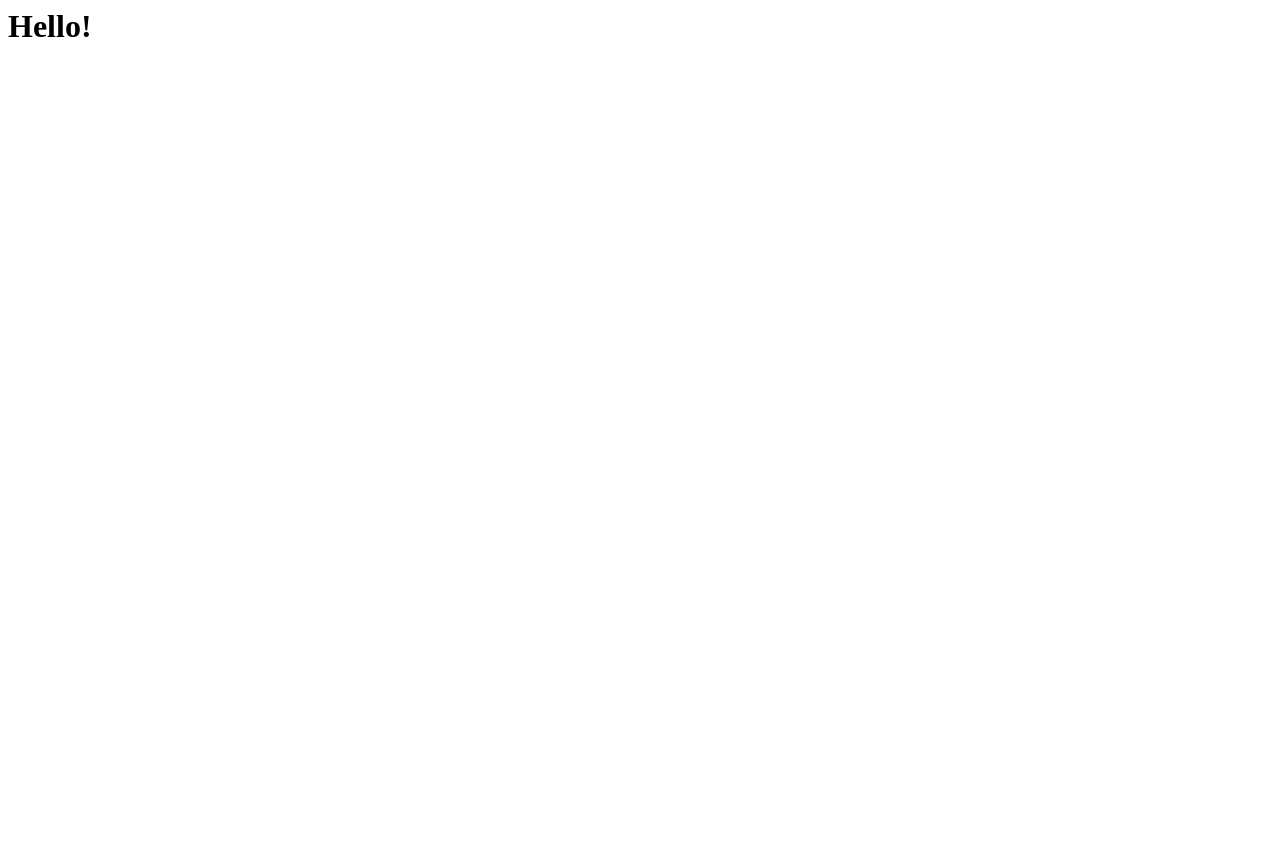
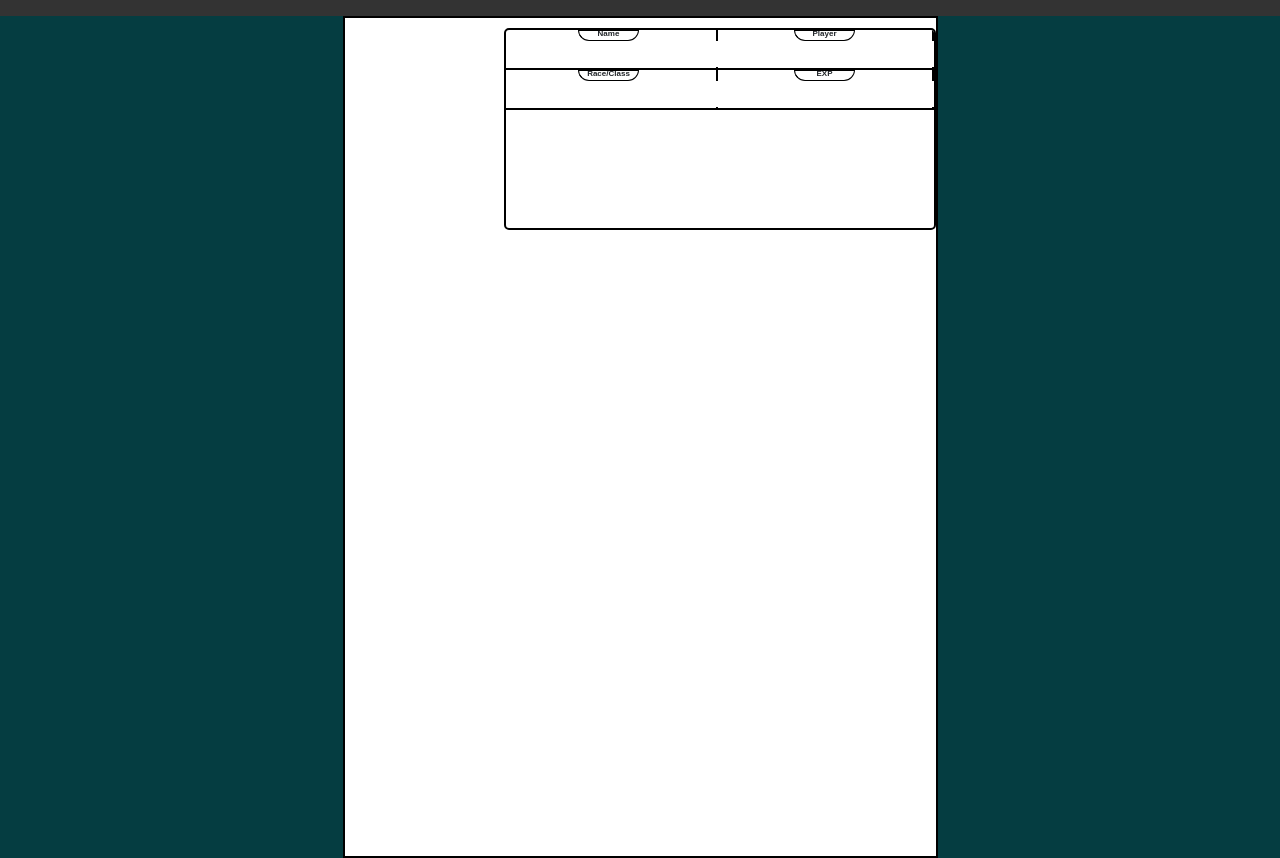
Before and after one commit to benphantom41/urchins-fall-character-sheet, a plain HTML site: page index.html in a window 1280 px wide. Before the commit the page ends 800 px from the top, so only its background shows below. Drawn offline with nearby package versions, Linux system fonts and the light colour scheme.

Commit message:
Added basic player info

```diff
--- /dev/null
+++ b/index.css
@@ -0,0 +1,93 @@
+body {
+    background-color: #053d41;
+}
+
+.topnav {
+    background-color: #333;
+    overflow: hidden;
+}
+
+.topnav ul li {
+    float: left;
+    text-align: left;
+    padding: 14px 16px;
+    font-size: 17px;
+    list-style-type: none;
+    text-decoration: none;
+
+}
+
+.character-sheet-background {
+    margin: auto;
+    width: 595px;
+    height: 842px;
+    left: 0px;
+    top: 0px;
+    background: #ffffff;
+    border: 2px solid #000000;
+
+
+}
+
+.player-info {
+    border: 2px solid #000000;
+    border-radius: 5px;
+    float: right;
+    width: 432px;
+    height: 202px;
+    margin-top: 10px;
+    overflow: hidden;
+}
+
+.basic-player-info {
+    display: grid;
+    grid-template-columns: 216px 216px;
+    grid-template-rows: auto auto;
+    float: right;
+    width: 432px;
+    height: 80px;
+
+}
+
+.player-info-item {
+    /*background-color: aqua;*/
+    border-bottom: 2px solid black;
+    border-right: 2px solid black;
+}
+
+.item-label {
+
+    position: relative;
+    margin: auto;
+    width: 61px;
+    height: 11px;
+
+
+    border: 1px solid #000000;
+    border-radius: 345px 345px 0px 0px;
+    transform: rotate(-180deg);
+    top: 0%;
+}
+
+.label-text{
+    position: relative;
+    margin: auto;
+    font-size: 8px;
+    font-family: sans-serif;
+    text-align: center;
+    font-weight: bold;
+    transform: rotate(180deg);
+}
+
+
+
+input#name {
+    margin: auto;
+    border: none;
+}
+
+.text-label-wrapper {
+    /*border: 1px solid red;*/
+    display: flex;
+    align-items: center;
+}
--- a/index.html
+++ b/index.html
@@ -1 +1,59 @@
-<h1>Hello!</h1>
+<!doctype html>
+<html lang="en">
+
+<head>
+    <meta charset="utf-8">
+    <meta name="viewport" content="width=device-width, initial-scale=1">
+    <title>Character Sheet</title>
+    <link href="https://cdn.jsdelivr.net/npm/bootstrap@5.3.0-alpha1/dist/css/bootstrap.min.css" rel="stylesheet"
+        integrity="sha384-GLhlTQ8iRABdZLl6O3oVMWSktQOp6b7In1Zl3/Jr59b6EGGoI1aFkw7cmDA6j6gD" crossorigin="anonymous">
+    <link rel="stylesheet" href="index.css">
+</head>
+
+<body>
+    <div class="topnav">
+        <ul>
+            <!-- <li class="Menu"><a href="index.html">Home</a></li>
+            <li class="Menu"><a href="projects.html">Projects</a></li>
+            <li class="Menu">Contact</li>-->
+        </ul>
+    </div>
+
+
+    <div class="character-sheet">
+        <div class="character-sheet-background">
+            <div class="player-info">
+                <div class="basic-player-info">
+                    <div class="player-info-item">
+                        <div class="item-label">
+                            <div class="label-text">Name</div>
+                        </div>
+                        <div class="text-label-wrapper"><input type="text" id="name" name="Name"></div>
+                    </div>
+                    <div class="player-info-item">
+                        <div class="item-label">
+                            <div class="label-text">Player</div>
+                        </div>
+                        <div class="text-label-wrapper"><input type="text" id="name" name="Player"></div>
+                    </div>
+                    <div class="player-info-item">
+                        <div class="item-label">
+                            <div class="label-text">Race/Class</div>
+                        </div>
+                        <div class="text-label-wrapper"><input type="text" id="name" name="Race/Class"></div>
+                    </div>
+                    <div class="player-info-item">
+                        <div class="item-label">
+                            <div class="label-text">EXP</div>
+                        </div>
+                        <div class="text-label-wrapper"><input type="text" id="name" name="EXP"></div>
+                    </div>
+                </div>
+            </div>
+        </div>
+    </div>
+
+    <script src="https://cdn.jsdelivr.net/npm/bootstrap@5.3.0-alpha1/dist/js/bootstrap.bundle.min.js"
+        integrity="sha384-w76AqPfDkMBDXo30jS1Sgez6pr3x5MlQ1ZAGC+nuZB+EYdgRZgiwxhTBTkF7CXvN"
+        crossorigin="anonymous"></script>
+</body>
```
